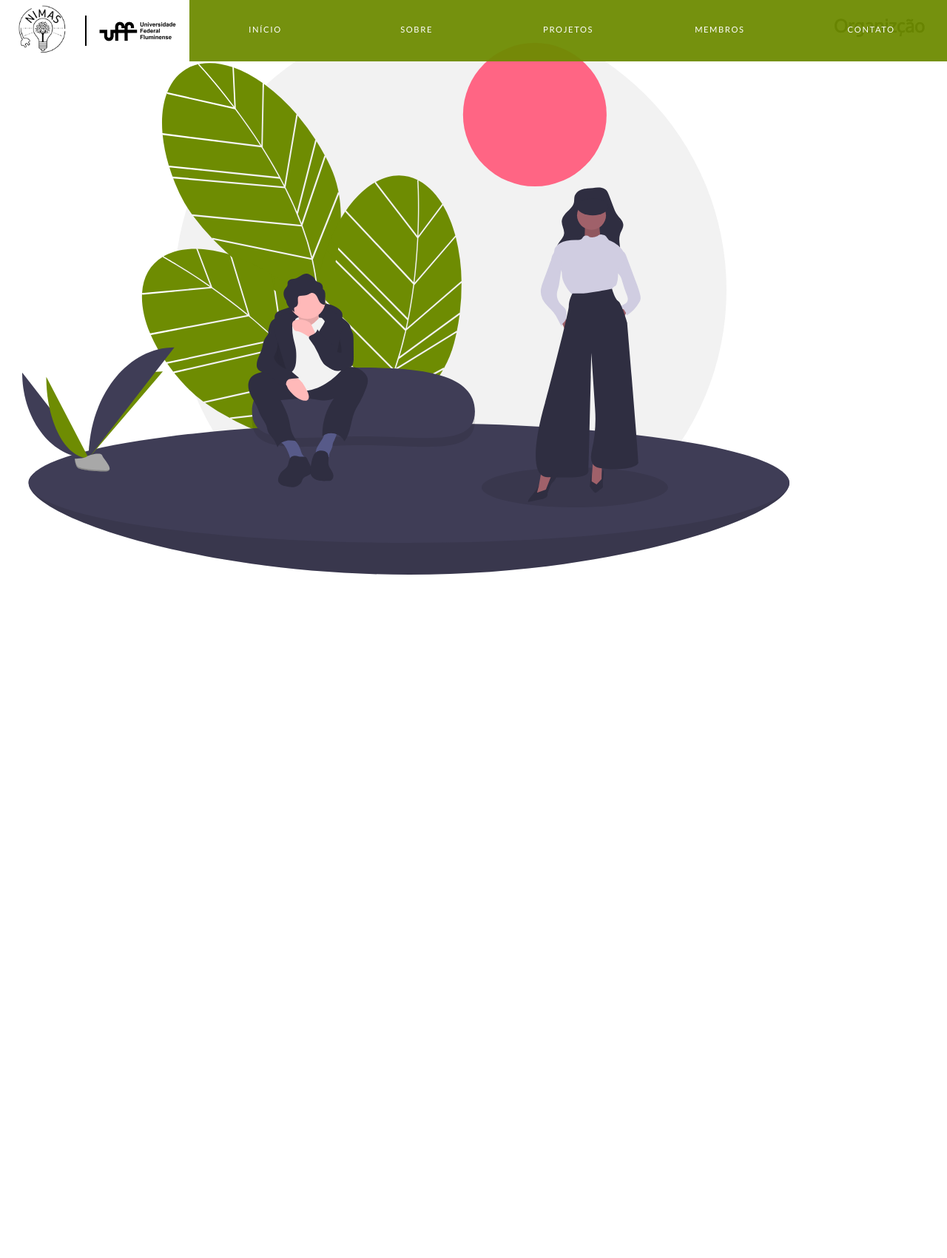
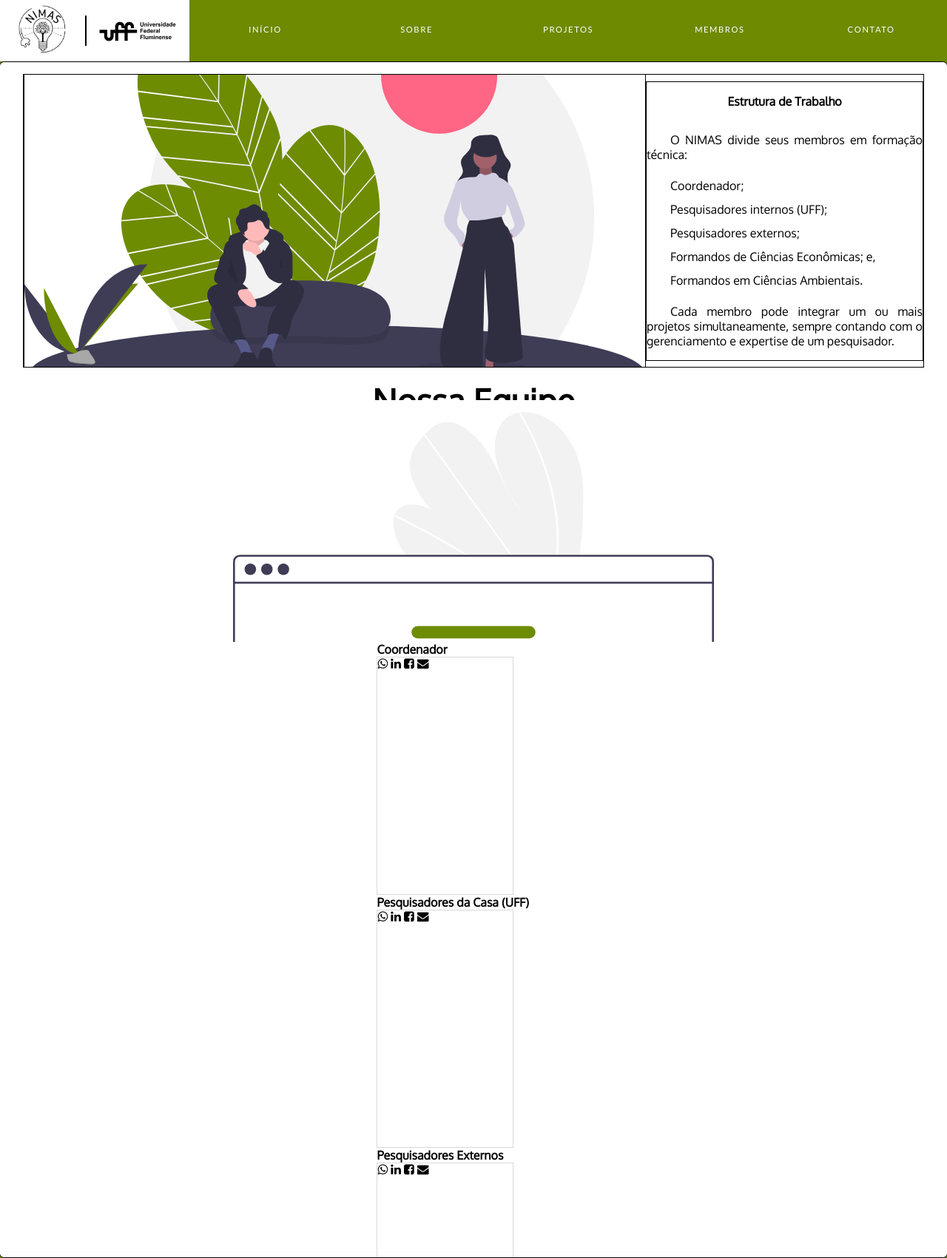
Before and after one commit to nimasuff/site-institucional, a PHP site: page /membros.html in a window 1280 px wide. Shown: the whole page at 74% size. Before the commit the page ends 777 px from the top, so only its background shows below. Run offline with PHP 8.4, Linux system fonts and the light colour scheme.

Commit message:
Avanço na página membros
Defini a estrutura principal da página.

```diff
--- a/main.css
+++ b/main.css
@@ -457,8 +457,6 @@ nav{
                     left: 26%;
                     height: 80%;
                 }
-
-
 }
 /*__________________________________________________*/
 /* FORMATAÇÃO DO E-MAIL */
@@ -1079,7 +1077,7 @@ footer{
                     height: auto;
                     position: relative;
                 }
-                a.link::after{
+                .link::after{
                     content: '';
                     width: 100%;
                     height: 3px;
@@ -1092,7 +1090,7 @@ footer{
                     transform-origin: right;
                     transition: transform 250ms ease-in;
                 }
-                a.link:hover::after{
+                .link:hover::after{
                     transform: scaleX(1);
                     transform-origin: left;
                 }
--- a/membros.css
+++ b/membros.css
@@ -1,34 +1,191 @@
+:root{
+    --fonte-tamanho-desktop-grande: calc(2vw + .7rem);
+    --fonte-tamanho-desktop-pequno: calc(1vw + .5rem);
+
+    --fonte-tamanho-mobile-grande: calc(1vw + 2rem);
+    --fonte-tamanho-mobile-pequeno: calc(1vw + 1rem);
+
+    --fonte-family-principal: 'Oxygen', sans-serif;
+
+    --cor-primaria-clara: #fff;
+    --cor-destaque: rgba(110, 140, 2, .95);
+    --cor-destaque-darker: rgba(95, 121, 1, .95);
+    --cor-cinza: rgba(191, 191, 191, .6);
+    --cor-primaria-escura: #000;
+}
+
 *{
     padding: 0;
     margin: 0;
     box-sizing: content-box;
+    overflow-x: hidden;
+    font-family: var(--fonte-family-principal);
+    font-size: 100%;
 }
-article{
+
+body{
     display: flex;
+    flex-direction: column;
     align-items: center;
-    flex-direction: row-reverse;
-    justify-content: space-around;
+    background-color: var(--cor-destaque-darker);
+}
+article {
+    display: flex;
+    flex-direction: column;
+    align-items: center;
 
-    width: 100vw;
-    height: 100vh;
+    width: 95%;
+    height: 400vh;
+
+    background-color: var(--cor-primaria-clara);
+    border-radius: .4rem;
+    margin-top: 5.6rem;
+    padding-top: 1rem;
+
 }
+
     article header{
         display: flex;
-        flex-direction: row;
-        justify-content: space-around;
-        z-index: -999;
-        width: 100%;
+        flex-direction: column;
+        align-items: center;
+        width: 95%;
+        height: max-content;
+
+        background-color: var(--cor-primaria-clara);
+
     }
-        article header .conteudo{
+        .image-header {
+            display: flex;
+            justify-content: center;
+        }
+            .image-header img{
+                width: 100%;
+            }
+        article header .conteudo-header{
+            display: flex;
+            flex-direction: column;
+            justify-content: space-evenly;
+            height: min-content;
+            width: 100%;
+        }
+            .conteudo-header h1{
+                display: flex;
+                text-align: center;
+                justify-content: center;
 
 
+                font-size: var(--fonte-tamanho-mobile-grande);
+                padding: 1rem 0;
+            }
+            .conteudo-header p{
+                display: flex;
+                justify-content: flex-start;
+
+                margin: 1rem 0;
+                font-size: var(--fonte-tamanho-mobile-pequeno);
+                text-indent: 2rem;
+                text-align: justify;
+            }
+            .conteudo-header ul li{
+                display: flex;
+                justify-content: flex-start;
+                flex-wrap: wrap;
+
+                font-size: var(--fonte-tamanho-mobile-pequeno);
+                line-height: 2rem;
+                margin-left: 2rem;
+                position: relative;
+                width: max-content;
+            }
+            .conteudo-header ul li::after{
+                content: '';
+                width: 100%;
+                height: 3.5px;
+                background-color: var(--cor-primaria-escura);
+                position: absolute;
+                bottom: 0;
+                left: 0;
+
+                transform: scaleX(0);
+                transform-origin: right;
+                transition: transform 250ms ease-in;
+            }
+            .conteudo-header ul li:hover::after{
+                transform: scaleX(1);
+                transform-origin: left;
+            }
+
+@media (min-width: 800px){
+    article{
+        display: flex;
+        align-items: center;
+        flex-direction: column;
+        width: 100%;
+        height: 200vh;
+
+        margin-top: 5.2rem;
+
+        border: solid black 1px;
+    }
+        article header{
+            width: 95%;
+            height: 100vh;
+
+            display: flex;
+            flex-direction: row;
+            justify-content: space-evenly;
+
+            border: solid black 1px;
         }
-            .conteudo h1{
-                font-family: 'Oxygen', sans-serif;
-                color: black;
+            article header .image-header{
+                background-color: transparent;
 
+                border: solid black 1px;
             }
-        article header .image{
+                .image-header img{
+                    height: 80vh;
+                }
+            article header .conteudo-header{
+                display: flex;
+                flex-direction: column;
+                justify-content: space-around;
+                background-color: transparent;
 
-            height: 100%;
+                width: 32%;
+                border: solid black 1px;
+            }
+                .conteudo-header h1{
+
+                    font-size: var(--fonte-tamanho-header);
+                }
+                .conteudo-header p{
+                    font-size: var(--fonte-tamanho-normal);
+
+                    word-wrap: break-word;
+                }
+                .conteudo-header ul li{
+                    font-size: var(--fonte-tamanho-normal);
+
+                }
+}
+/*__________________________________________________________*/
+/*FORMATAÇÃO DO MAIN ARTICLE*/
+    article main{
+        display: flex;
+        flex-direction: column;
+        align-items: center;
+        width: 95%;
+        height: max-content;
+    }
+        article main h2{
+            font-size: var(--fonte-tamanho-mobile-grande);
+            text-align: center;
+            margin: 1rem 0;
         }
+        article main .seletor-membro{
+            display: flex;
+            flex-direction: column;
+            border: var(--cor-cinza) 1.5px solid;
+            width: 70%;
+            height: 40vh;
+        }
--- a/membros.html
+++ b/membros.html
@@ -43,13 +43,115 @@
     </div>
     <article>
         <header>
-            <div class="image">
+            <div class="image-header">
                 <img src="img/membros-page/team-work.svg" alt="desenho de duas pessoas sentadas">
             </div>
-            <div class="conteudo">
-                <h1>Organizção</h1>
+            <div class="conteudo-header">
+                <h1>Estrutura de Trabalho</h1>
+                <p>O NIMAS divide seus membros em formação técnica:</p>
+                <ul>
+                    <li> Coordenador;</li>
+                    <li> Pesquisadores internos (UFF);</li>
+                    <li> Pesquisadores externos;</li>
+                    <li> Formandos de Ciências Econômicas; e,</li>
+                    <li> Formandos em Ciências Ambientais.</li>
+                </ul>
+                <p>Cada membro pode integrar um ou mais projetos simultaneamente, sempre contando com o gerenciamento e expertise de um pesquisador.</p>
             </div>
         </header>
+        <main>
+            <h2>Nossa Equipe</h2>
+            <div class="image-header">
+                <img src="img/membros-page/team-page.svg" alt="desenho de time">
+            </div>
+            <section id="seletores">
+                <h3>Coordenador</h3>
+                <div id="coordenadores" class="seletor-membro">
+                    <div class="foto-perfil">
+
+                    </div>
+                    <div class="descricao">
+                        <div class="formacao">
+
+                        </div>
+                        <div class="redes-sociais">
+                            <i class="fa fa-whatsapp"></i>
+                            <i class="fa fa-linkedin"></i>
+                            <i class="fa fa-facebook-square"></i>
+                            <i class="fa fa-envelope"></i>
+                        </div>
+                    </div>
+                </div>
+                <h3>Pesquisadores da Casa (UFF)</h3>
+                <div id="pesquisadores-interno" class="seletor-membro">
+                    <div class="foto-perfil">
+
+                    </div>
+                    <div class="descricao">
+                        <div class="formacao">
+
+                        </div>
+                        <div class="redes-sociais">
+                            <i class="fa fa-whatsapp"></i>
+                            <i class="fa fa-linkedin"></i>
+                            <i class="fa fa-facebook-square"></i>
+                            <i class="fa fa-envelope"></i>
+                        </div>
+                    </div>
+                </div>
+                <h3>Pesquisadores Externos</h3>
+                <div id="pesquisadores-externo" class="seletor-membro">
+                    <div class="foto-perfil">
+
+                    </div>
+                    <div class="descricao">
+                        <div class="formacao">
+
+                        </div>
+                        <div class="redes-sociais">
+                            <i class="fa fa-whatsapp"></i>
+                            <i class="fa fa-linkedin"></i>
+                            <i class="fa fa-facebook-square"></i>
+                            <i class="fa fa-envelope"></i>
+                        </div>
+                    </div>
+                </div>
+                <h3>Formandos em Ciências Econômicas</h3>
+                <div id="formandos-economia" class="seletor-membro">
+                    <div class="foto-perfil">
+
+                    </div>
+                    <div class="descricao">
+                        <div class="formacao">
+
+                        </div>
+                        <div class="redes-sociais">
+                            <i class="fa fa-whatsapp"></i>
+                            <i class="fa fa-linkedin"></i>
+                            <i class="fa fa-facebook-square"></i>
+                            <i class="fa fa-envelope"></i>
+                        </div>
+                    </div>
+                </div>
+                <h3>Formando em Ciências Ambientais</h3>
+                <div id="formandos-meio-ambiente" class="seletor-membro">
+                    <div class="foto-perfil">
+
+                    </div>
+                    <div class="descricao">
+                        <div class="formacao">
+
+                        </div>
+                        <div class="redes-sociais">
+                            <i class="fa fa-whatsapp"></i>
+                            <i class="fa fa-linkedin"></i>
+                            <i class="fa fa-facebook-square"></i>
+                            <i class="fa fa-envelope"></i>
+                        </div>
+                    </div>
+                </div>
+            </section>
+        </main>
     </article>
 </body>
 <script src="config.js"></script>
```
Also changed, not shown: img/membros-page/team-page.svg (added).
